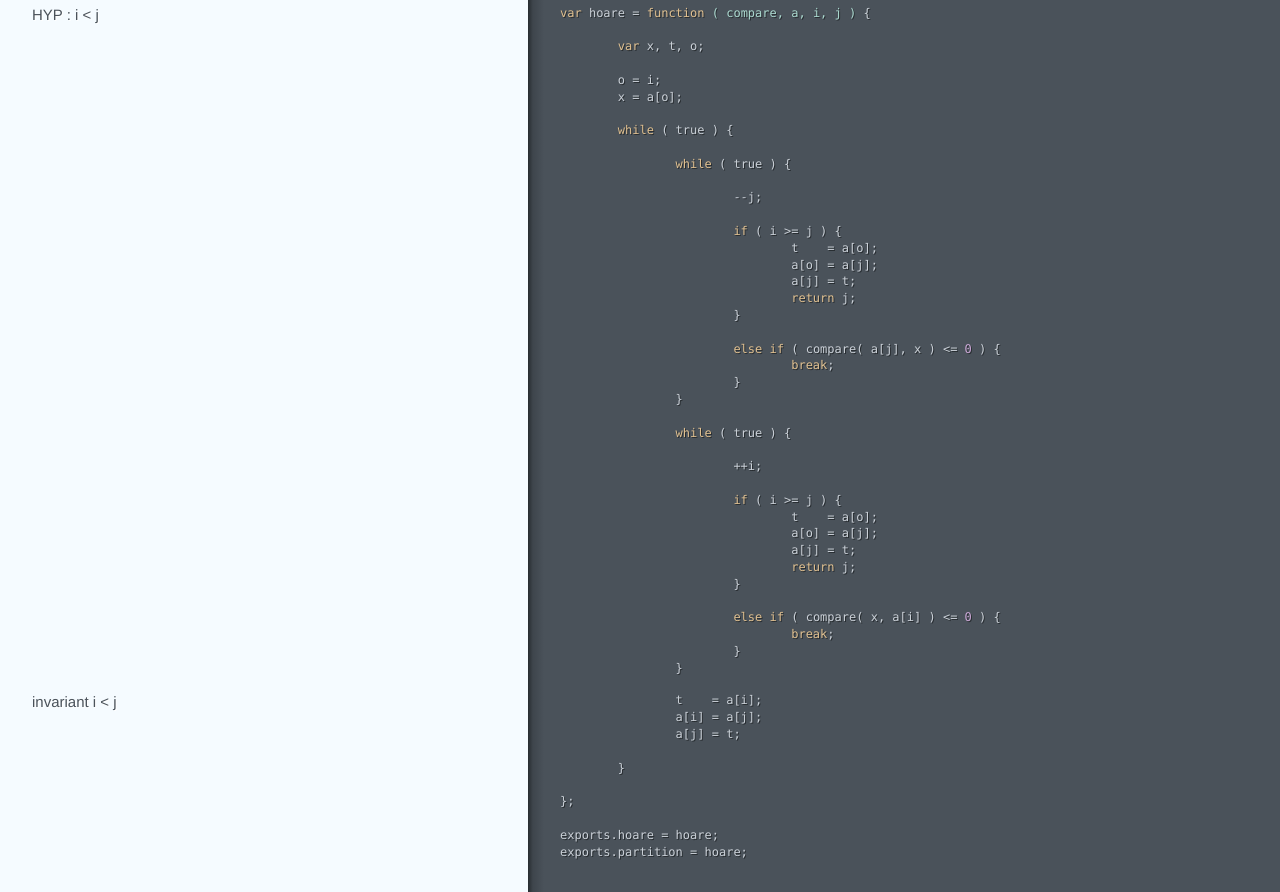
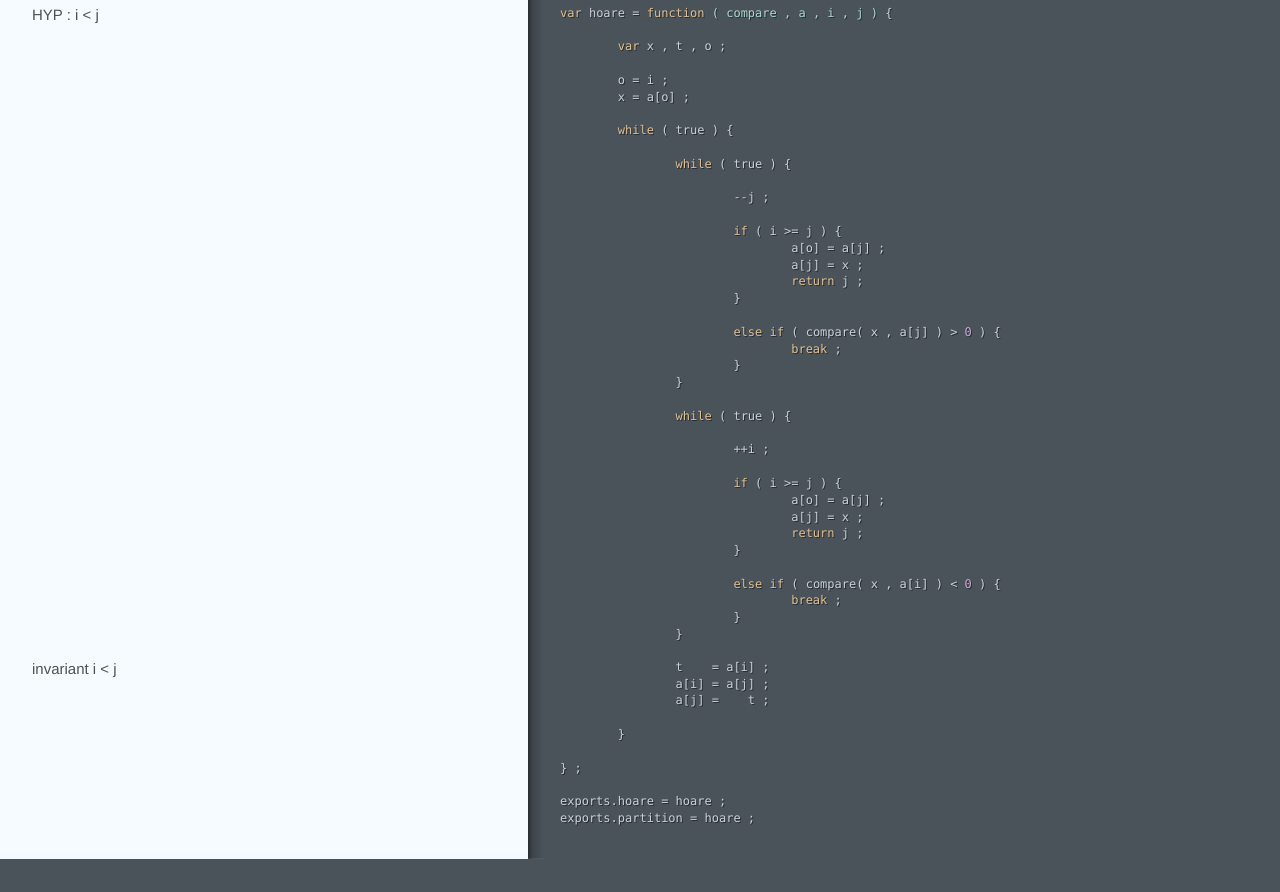
Before and after one commit to comparison-sorting/merging, a plain HTML site: page partition/hoare.html in a window 1280 px wide. Shown: the part 77-969 px from the top of the page. After the commit the page ends 936 px from the top, so only its background shows below. Drawn offline with Linux system fonts and the light colour scheme.

Commit message:
undefined

```diff
--- a/partition/hoare.html
+++ b/partition/hoare.html
@@ -1,49 +1,47 @@
-<!DOCTYPE html><html lang="en"><head><title>partition/hoare</title></head><meta http-equiv="Content-Type" content="text/html; charset=utf-8"><meta name="viewport" content="width=device-width, initial-scale=1.0, minimum-scale=1.0, maximum-scale=1.0"><meta name="groc-relative-root" content="../"><meta name="groc-document-path" content="partition/hoare"><meta name="groc-project-path" content="js/src/partition/hoare.js"><meta name="groc-github-url" content="https://github.com/aureooms/js-sort"><link rel="stylesheet" type="text/css" media="all" href="../assets/style.css"><script type="text/javascript" src="../assets/behavior.js"></script><body><div id="meta"><div class="file-path"><a href="https://github.com/aureooms/js-sort/blob/master/js/src/partition/hoare.js">js/src/partition/hoare.js</a></div></div><div id="document"><div class="segment"></div><div class="segment"><div class="comments "><div class="wrapper"><p>HYP : i &lt; j</p></div></div><div class="code"><div class="wrapper"><span class="hljs-keyword">var</span> hoare = <span class="hljs-function"><span class="hljs-keyword">function</span> <span class="hljs-params">( compare, a, i, j )</span> </span>{
+<!DOCTYPE html><html lang="en"><head><title>partition/hoare</title></head><meta http-equiv="Content-Type" content="text/html; charset=utf-8"><meta name="viewport" content="width=device-width, initial-scale=1.0, minimum-scale=1.0, maximum-scale=1.0"><meta name="groc-relative-root" content="../"><meta name="groc-document-path" content="partition/hoare"><meta name="groc-project-path" content="js/src/partition/hoare.js"><meta name="groc-github-url" content="https://github.com/aureooms/js-sort"><link rel="stylesheet" type="text/css" media="all" href="../assets/style.css"><script type="text/javascript" src="../assets/behavior.js"></script><body><div id="meta"><div class="file-path"><a href="https://github.com/aureooms/js-sort/blob/master/js/src/partition/hoare.js">js/src/partition/hoare.js</a></div></div><div id="document"><div class="segment"></div><div class="segment"><div class="comments "><div class="wrapper"><p>HYP : i &lt; j</p></div></div><div class="code"><div class="wrapper"><span class="hljs-keyword">var</span> hoare = <span class="hljs-function"><span class="hljs-keyword">function</span> <span class="hljs-params">( compare , a , i , j )</span> </span>{
 
-	<span class="hljs-keyword">var</span> x, t, o;
+	<span class="hljs-keyword">var</span> x , t , o ;
 
-	o = i;
-	x = a[o];
+	o = i ;
+	x = a[o] ;
 
 	<span class="hljs-keyword">while</span> ( <span class="hljs-literal">true</span> ) {
 
 		<span class="hljs-keyword">while</span> ( <span class="hljs-literal">true</span> ) {
 
-			--j;
+			--j ;
 
 			<span class="hljs-keyword">if</span> ( i &gt;= j ) {
-				t    = a[o];
-				a[o] = a[j];
-				a[j] = t;
-				<span class="hljs-keyword">return</span> j;
+				a[o] = a[j] ;
+				a[j] = x ;
+				<span class="hljs-keyword">return</span> j ;
 			}
 
-			<span class="hljs-keyword">else</span> <span class="hljs-keyword">if</span> ( compare( a[j], x ) &lt;= <span class="hljs-number">0</span> ) {
-				<span class="hljs-keyword">break</span>;
+			<span class="hljs-keyword">else</span> <span class="hljs-keyword">if</span> ( compare( x , a[j] ) &gt; <span class="hljs-number">0</span> ) {
+				<span class="hljs-keyword">break</span> ;
 			}
 		}
 
 		<span class="hljs-keyword">while</span> ( <span class="hljs-literal">true</span> ) {
 
-			++i;
+			++i ;
 
 			<span class="hljs-keyword">if</span> ( i &gt;= j ) {
-				t    = a[o];
-				a[o] = a[j];
-				a[j] = t;
-				<span class="hljs-keyword">return</span> j;
+				a[o] = a[j] ;
+				a[j] = x ;
+				<span class="hljs-keyword">return</span> j ;
 			}
 
-			<span class="hljs-keyword">else</span> <span class="hljs-keyword">if</span> ( compare( x, a[i] ) &lt;= <span class="hljs-number">0</span> ) {
-				<span class="hljs-keyword">break</span>;
+			<span class="hljs-keyword">else</span> <span class="hljs-keyword">if</span> ( compare( x , a[i] ) &lt; <span class="hljs-number">0</span> ) {
+				<span class="hljs-keyword">break</span> ;
 			}
-		}</div></div></div><div class="segment"><div class="comments "><div class="wrapper"><p>invariant i &lt; j</p></div></div><div class="code"><div class="wrapper">		t    = a[i];
-		a[i] = a[j];
-		a[j] = t;
+		}</div></div></div><div class="segment"><div class="comments "><div class="wrapper"><p>invariant i &lt; j</p></div></div><div class="code"><div class="wrapper">		t    = a[i] ;
+		a[i] = a[j] ;
+		a[j] =    t ;
 
 	}
 
-};
+} ;
 
-exports.hoare = hoare;
-exports.partition = hoare;</div></div></div></div></body></html>
+exports.hoare = hoare ;
+exports.partition = hoare ;</div></div></div></div></body></html>
```
